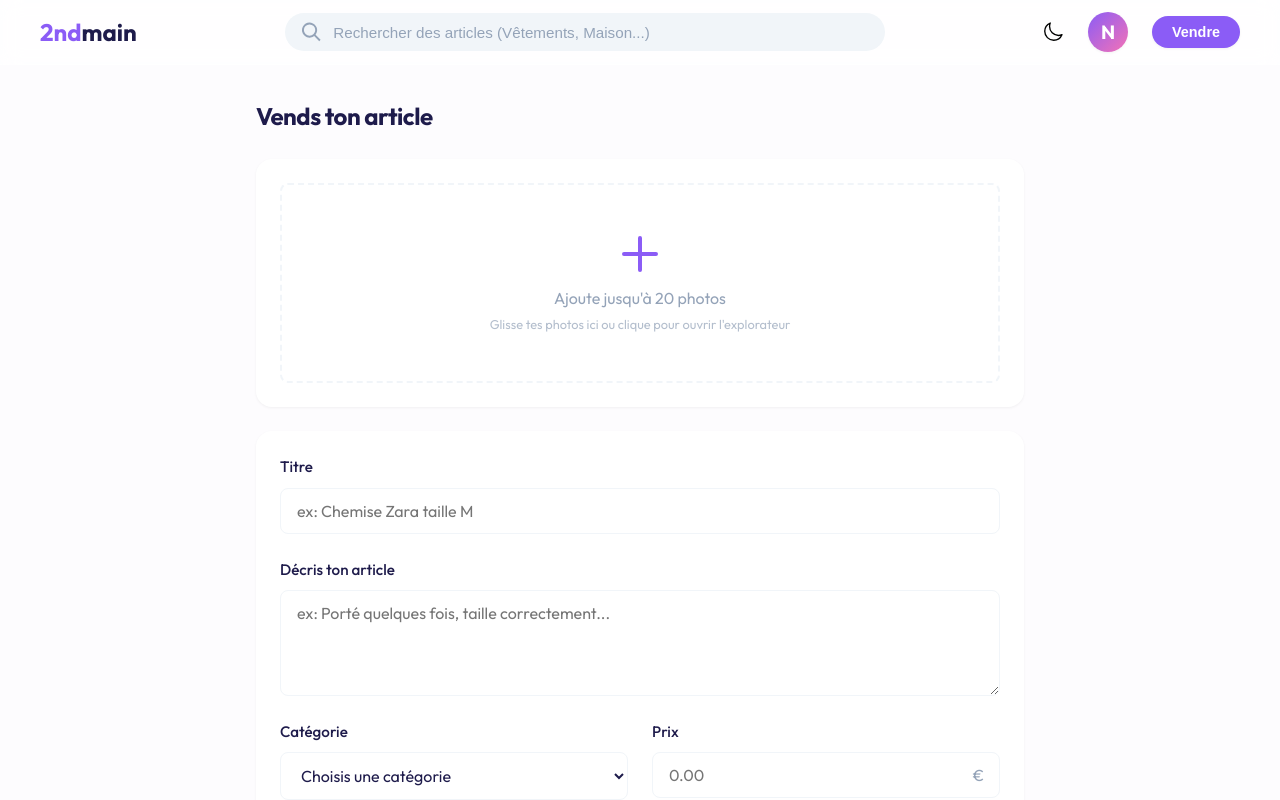
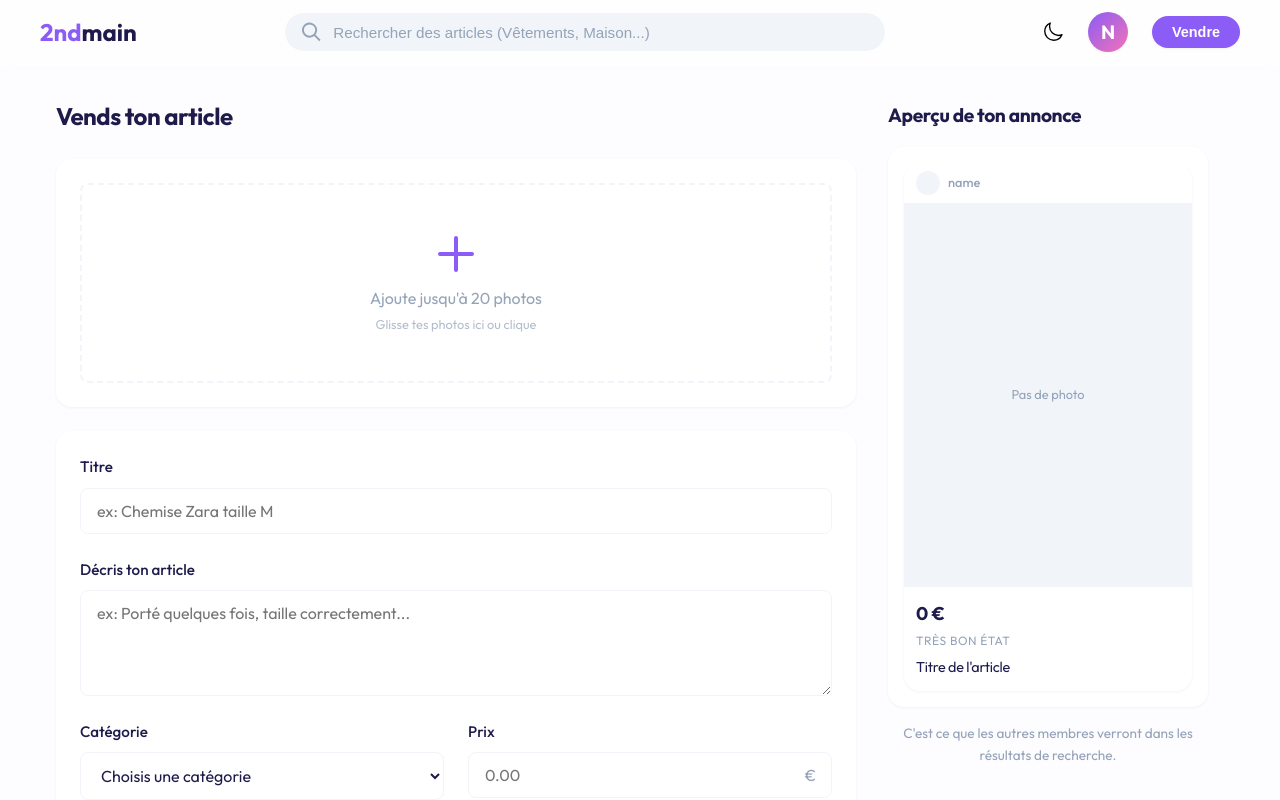
Before and after one commit to matholyv/projet-angular, an Angular app in the folder frontend/: page /publish in a window 1280 px wide. Shown: the top 800 px of the page. Built offline with nearby package versions, Linux system fonts and the light colour scheme; sample sign-in values are in the browser's storage.

Commit message:
feat(ads): Formulaire d annonce multi-images avec apercu en direct

```diff
--- a/frontend/src/app/features/ads/ad-form/ad-form.css
+++ b/frontend/src/app/features/ads/ad-form/ad-form.css
@@ -1,7 +1,15 @@
-.form-container {
-  max-width: 800px;
+.ad-creation-wrapper {
+  display: flex;
+  gap: 2rem;
+  max-width: 1200px;
   margin: 2rem auto;
   padding: 0 1rem;
+  align-items: flex-start;
+}
+
+.form-container {
+  flex: 1;
+  max-width: 800px;
 }
 
 h2 {
@@ -16,7 +24,7 @@ h2 {
   gap: 1.5rem;
 }
 
-/* Sections (Boîtes Blanches) */
+/* Sections */
 .form-section {
   background-color: var(--bg-card);
   border-radius: var(--radius-md);
@@ -25,6 +33,13 @@ h2 {
 }
 
 /* --- Drag & Drop Zone --- */
+.images-grid {
+  display: grid;
+  grid-template-columns: repeat(auto-fill, minmax(120px, 1fr));
+  gap: 1rem;
+  margin-bottom: 1rem;
+}
+
 .drag-drop-zone {
   width: 100%;
   min-height: 200px;
@@ -39,6 +54,10 @@ h2 {
   transition: all 0.3s ease;
   background-color: transparent;
   color: var(--text-muted);
+}
+
+.drag-drop-zone.small-dropzone {
+  min-height: 120px;
 }
 
 .drag-drop-zone:hover, .drag-drop-zone.dragging {
@@ -63,9 +82,10 @@ h2 {
 .image-preview-wrapper {
   position: relative;
   width: 100%;
-  height: 250px;
+  aspect-ratio: 1;
   border-radius: var(--radius-sm);
   overflow: hidden;
+  box-shadow: var(--shadow-sm);
 }
 
 .preview-img {
@@ -76,14 +96,14 @@ h2 {
 
 .btn-remove {
   position: absolute;
-  top: 0.5rem;
-  right: 0.5rem;
-  background-color: rgba(0,0,0,0.5);
+  top: 0.25rem;
+  right: 0.25rem;
+  background-color: rgba(0,0,0,0.6);
   color: white;
   border: none;
   border-radius: 50%;
-  width: 32px;
-  height: 32px;
+  width: 24px;
+  height: 24px;
   display: flex;
   align-items: center;
   justify-content: center;
@@ -93,6 +113,18 @@ h2 {
 
 .btn-remove:hover {
   background-color: var(--accent);
+}
+
+.main-photo-badge {
+  position: absolute;
+  bottom: 0;
+  left: 0;
+  right: 0;
+  background-color: rgba(0,0,0,0.6);
+  color: white;
+  font-size: 0.7rem;
+  text-align: center;
+  padding: 0.2rem;
 }
 
 /* --- Form Controls --- */
@@ -140,7 +172,6 @@ input:focus, select:focus, textarea:focus {
   box-shadow: 0 0 0 3px var(--primary-light);
 }
 
-/* Price Input Special */
 .price-input {
   position: relative;
   display: flex;
@@ -158,14 +189,12 @@ input:focus, select:focus, textarea:focus {
   pointer-events: none;
 }
 
-/* Errors */
 .error-msg {
   color: var(--accent);
   font-size: 0.8rem;
   margin-top: 0.4rem;
 }
 
-/* --- Validation --- */
 .form-actions {
   display: flex;
   justify-content: flex-end;
@@ -177,6 +206,44 @@ input:focus, select:focus, textarea:focus {
   font-size: 1rem;
 }
 
+/* --- Aperçu Live --- */
+.live-preview-container {
+  width: 320px;
+  position: sticky;
+  top: 100px;
+}
+
+.live-preview-container h3 {
+  font-size: 1.2rem;
+  margin-bottom: 1rem;
+  color: var(--text-main);
+}
+
+.preview-card-wrapper {
+  background-color: var(--bg-card);
+  padding: 1rem;
+  border-radius: var(--radius-md);
+  box-shadow: var(--shadow-sm);
+  pointer-events: none; /* Empeche les clics dans la carte en aperçu */
+}
+
+.preview-hint {
+  font-size: 0.85rem;
+  color: var(--text-muted);
+  margin-top: 1rem;
+  text-align: center;
+}
+
+@media (max-width: 900px) {
+  .ad-creation-wrapper {
+    flex-direction: column;
+  }
+  .live-preview-container {
+    width: 100%;
+    position: static;
+  }
+}
+
 @media (max-width: 600px) {
   .form-row {
     flex-direction: column;
--- a/frontend/src/app/features/ads/ad-form/ad-form.html
+++ b/frontend/src/app/features/ads/ad-form/ad-form.html
@@ -1,40 +1,45 @@
+<div class="ad-creation-wrapper">
+
   <div class="form-container fade-in">
     <h2>Vends ton article</h2>
 
     <form [formGroup]="adForm" (ngSubmit)="onSubmit()" class="ad-form">
 
-    <!-- Zone Upload (Drag & Drop) -->
+      <!-- Zone Upload (Multimédia) -->
       <div class="form-section upload-section">
+
+        <!-- Grille des images déjà ajoutées -->
+        <div class="images-grid" *ngIf="imagePreviews.length > 0">
+          <div class="image-preview-wrapper" *ngFor="let preview of imagePreviews; let i = index">
+            <img [src]="preview" alt="Aperçu" class="preview-img">
+            <button type="button" class="btn-remove" (click)="removeImage(i)">
+              <svg xmlns="http://www.w3.org/2000/svg" fill="none" viewBox="0 0 24 24" stroke-width="2" stroke="currentColor">
+                <path stroke-linecap="round" stroke-linejoin="round" d="M6 18L18 6M6 6l12 12" />
+              </svg>
+            </button>
+            <div class="main-photo-badge" *ngIf="i === 0">Photo principale</div>
+          </div>
+        </div>
+
+        <!-- Zone Drag & Drop (toujours visible si < 20 images) -->
         <div
           class="drag-drop-zone"
           [class.dragging]="isDragging"
+          [class.small-dropzone]="imagePreviews.length > 0"
+          *ngIf="imagePreviews.length < 20"
           (dragover)="onDragOver($event)"
           (dragleave)="onDragLeave($event)"
           (drop)="onDrop($event)"
           (click)="fileInput.click()"
         >
-        <!-- État sans image -->
-        <ng-container *ngIf="!imagePreview">
           <svg xmlns="http://www.w3.org/2000/svg" class="upload-icon" fill="none" viewBox="0 0 24 24" stroke="currentColor">
             <path stroke-linecap="round" stroke-linejoin="round" stroke-width="2" d="M12 4v16m8-8H4" />
           </svg>
-          <p>Ajoute jusqu'à 20 photos<br><span class="small-hint">Glisse tes photos ici ou clique pour ouvrir l'explorateur</span></p>
-        </ng-container>
+          <p *ngIf="imagePreviews.length === 0">Ajoute jusqu'à 20 photos<br><span class="small-hint">Glisse tes photos ici ou clique</span></p>
+          <p *ngIf="imagePreviews.length > 0">Ajouter une photo</p>
+        </div>
 
-        <!-- État avec image -->
-        <ng-container *ngIf="imagePreview">
-          <div class="image-preview-wrapper" (click)="$event.stopPropagation()">
-            <img [src]="imagePreview" alt="Aperçu de l'annonce" class="preview-img">
-            <button type="button" class="btn-remove" (click)="removeImage()">
-              <svg xmlns="http://www.w3.org/2000/svg" fill="none" viewBox="0 0 24 24" stroke-width="2" stroke="currentColor">
-                <path stroke-linecap="round" stroke-linejoin="round" d="M6 18L18 6M6 6l12 12" />
-              </svg>
-            </button>
-          </div>
-        </ng-container>
-
-        <input type="file" #fileInput hidden accept="image/*" (change)="onFileSelected($event)">
-      </div>
+        <input type="file" #fileInput hidden accept="image/*" multiple (change)="onFileSelected($event)">
       </div>
 
       <!-- Détails de l'article -->
@@ -80,8 +85,25 @@
 
       <!-- Validation -->
       <div class="form-actions">
-      <button type="submit" class="btn-primary capsule submit-btn">Ajouter</button>
+        <button type="submit" class="btn-primary capsule submit-btn">Mettre en ligne</button>
       </div>
 
     </form>
   </div>
+
+  <!-- Aperçu en Direct (Live Preview) -->
+  <aside class="live-preview-container fade-in">
+    <h3>Aperçu de ton annonce</h3>
+    <div class="preview-card-wrapper">
+      <app-ad-card
+        [title]="adForm.value.title || 'Titre de l\'article'"
+        [price]="adForm.value.price || 0"
+        condition="Très bon état"
+        [imageUrl]="imagePreviews.length > 0 ? imagePreviews[0] : ''"
+        [authorPseudo]="$any(currentUser)?.pseudo || $any(currentUser)?.email?.split('@')[0] || 'Vendeur'"
+      ></app-ad-card>
+    </div>
+    <p class="preview-hint">C'est ce que les autres membres verront dans les résultats de recherche.</p>
+  </aside>
+
+</div>
--- a/frontend/src/app/features/ads/ad-form/ad-form.ts
+++ b/frontend/src/app/features/ads/ad-form/ad-form.ts
@@ -1,21 +1,23 @@
-import { Component, ChangeDetectorRef } from '@angular/core';
+import { Component, ChangeDetectorRef, OnInit } from '@angular/core';
 import { CommonModule } from '@angular/common';
 import { ReactiveFormsModule, FormBuilder, FormGroup, Validators } from '@angular/forms';
+import { AdCardComponent } from '../../../shared/components/ad-card/ad-card';
+import { AuthService } from '../../../core/services/auth.service';
 
 @Component({
   selector: 'app-ad-form',
   standalone: true,
-  imports: [CommonModule, ReactiveFormsModule],
+  imports: [CommonModule, ReactiveFormsModule, AdCardComponent],
   templateUrl: './ad-form.html',
   styleUrls: ['./ad-form.css']
 })
-export class AdFormComponent {
+export class AdFormComponent implements OnInit {
   adForm: FormGroup;
-  selectedImage: File | null = null;
-  imagePreview: string | null = null;
+  selectedImages: File[] = [];
+  imagePreviews: string[] = [];
   isDragging = false;
+  currentUser: any = null;
 
-  // Catégories fictives pour l'instant, on les remplacera par celles de l'API
   categories = [
     { id: 1, name: 'Vêtements' },
     { id: 2, name: 'Maison' },
@@ -23,12 +25,22 @@ export class AdFormComponent {
     { id: 4, name: 'Loisirs & Jeux' }
   ];
 
-  constructor(private fb: FormBuilder, private cdr: ChangeDetectorRef) {
+  constructor(
+    private fb: FormBuilder,
+    private cdr: ChangeDetectorRef,
+    private authService: AuthService
+  ) {
     this.adForm = this.fb.group({
       title: ['', [Validators.required, Validators.minLength(3)]],
       description: ['', [Validators.required, Validators.maxLength(500)]],
       price: ['', [Validators.required, Validators.min(1)]],
       categoryId: ['', Validators.required]
+    });
+  }
+
+  ngOnInit() {
+    this.authService.currentUser$.subscribe(user => {
+      this.currentUser = user;
     });
   }
 
@@ -47,33 +59,34 @@ export class AdFormComponent {
     event.preventDefault();
     this.isDragging = false;
     if (event.dataTransfer?.files && event.dataTransfer.files.length > 0) {
-      this.handleImage(event.dataTransfer.files[0]);
+      this.handleFiles(event.dataTransfer.files);
     }
   }
 
   onFileSelected(event: any) {
     if (event.target.files && event.target.files.length > 0) {
-      this.handleImage(event.target.files[0]);
+      this.handleFiles(event.target.files);
     }
   }
 
-  handleImage(file: File) {
-    if (!file.type.match(/image\/*/)) {
-      alert("Seuls les formats images sont supportés.");
-      return;
+  handleFiles(files: FileList) {
+    for (let i = 0; i < files.length; i++) {
+      const file = files[i];
+      if (!file.type.match(/image\/*/)) continue;
+
+      this.selectedImages.push(file);
+      const reader = new FileReader();
+      reader.readAsDataURL(file);
+      reader.onload = () => {
+        this.imagePreviews.push(reader.result as string);
+        this.cdr.detectChanges();
+      };
     }
-    this.selectedImage = file;
-    const reader = new FileReader();
-    reader.readAsDataURL(file);
-    reader.onload = () => {
-      this.imagePreview = reader.result as string;
-      this.cdr.detectChanges(); // Force Angular à mettre à l'écran l'image
-    };
   }
 
-  removeImage() {
-    this.selectedImage = null;
-    this.imagePreview = null;
+  removeImage(index: number) {
+    this.selectedImages.splice(index, 1);
+    this.imagePreviews.splice(index, 1);
     this.cdr.detectChanges();
   }
 
```
Lines whose indentation alone changed are shown as unchanged.
